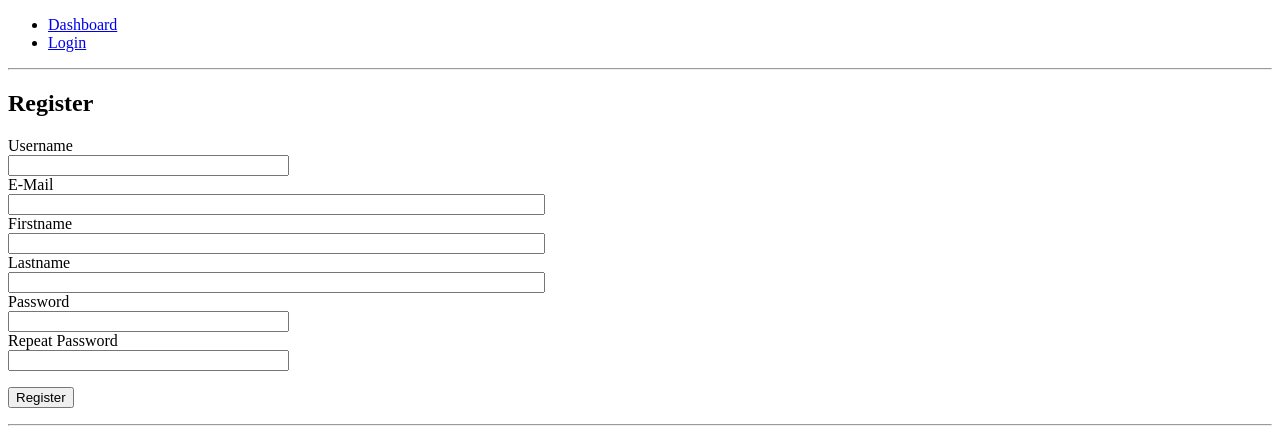
After one commit to unconnect/microCRM, a Flask app: page /register in a window 1280 px wide. The commit adds this page. Shown: the top 434 px of the page. Run offline with Flask 2, Linux system fonts and the light colour scheme.

Commit message:
added user registration, extended user model with first and lastname

```diff
--- a/app/forms.py
+++ b/app/forms.py
@@ -1,9 +1,35 @@
 from flask_wtf import FlaskForm
 from wtforms import StringField, PasswordField, BooleanField, SubmitField
-from wtforms.validators import DataRequired
+from wtforms.validators import DataRequired, ValidationError, Email, EqualTo
+from app.models import User
+
 
 class LoginForm(FlaskForm):
     username = StringField('Username', validators=[DataRequired()])
     password = PasswordField('Password', validators=[DataRequired()])
     remember_me = BooleanField('Remember me')
     login = SubmitField('Sign in')
+
+
+class RegistrationForm(FlaskForm):
+    username = StringField('Username', validators=[DataRequired()])
+    email = StringField('E-Mail', validators=[DataRequired(), Email()])
+    first_name = StringField('Firstname')
+    last_name = StringField('Lastname')
+    password = PasswordField('Password', validators=[DataRequired()])
+    password_repeated = PasswordField('Repeat Password', validators=[
+                                                DataRequired(),
+                                                EqualTo('password')])
+    submit = SubmitField('Register')
+
+    def validate_user(self, username):
+        user = User.query.filter_by(username=form.username.data).first()
+        if user is not None:
+            raise ValidationError('This username is already registered. '
+                                  'Please use a different one or try to login')
+
+    def validate_email(self, email):
+        user = User.query.filter_by(email=email.data).first()
+        if user is not None:
+            raise ValidationError('This E-Mail address is already '
+                                  'registered. Please use a different or try to login.')
--- a/app/models.py
+++ b/app/models.py
@@ -9,10 +9,13 @@ from flask_login import UserMixin
 def load_user(id):
     return User.query.get(int(id))
 
+
 class User(UserMixin, db.Model):
     # __tablename__ = 'custom_table_name'
     id = db.Column(db.Integer, primary_key=True)
     username = db.Column(db.String(64), index=True, unique=True)
+    first_name = db.Column(db.String(64))
+    last_name = db.Column(db.String(64))
     email = db.Column(db.String(255), index=True, unique=True)
     password_hash = db.Column(db.String(128))
     customers = db.relationship('Customer', backref='creator', lazy='dynamic')
--- a/app/routes.py
+++ b/app/routes.py
@@ -1,7 +1,7 @@
 from flask import render_template, flash, redirect, url_for, request
-from app import crm
+from app import crm, db
 from datetime import date
-from app.forms import LoginForm
+from app.forms import LoginForm, RegistrationForm
 from flask_login import current_user, login_user, logout_user, login_required
 from app.models import User
 from werkzeug.urls import url_parse
@@ -14,8 +14,10 @@ the_year = date.today().year
 @login_required
 def index():
     """
-    Index View
-    :return:
+    Index View:
+    Shows the apps dashboard for logged in users.
+
+    :return: render_template
     """
     # Dummy User with dictionary
     user = {'username': 'Nikolas'}
@@ -45,7 +47,7 @@ def index():
 @crm.route('/login', methods=['GET', 'POST'])
 def login():
     """
-    Login View
+    Login View:
     Renders login form and verifies user credentials. Redirects to index after
     user successfully logged in and flashes a message. Otherwise renders the
     form again.
@@ -76,3 +78,19 @@ def login():
 def logout():
     logout_user()
     return redirect(url_for('index'))
+
+@crm.route('/register', methods=['GET', 'POST'])
+def register():
+    if current_user.is_authenticated:
+        return redirect(url_for('indec'))
+    form = RegistrationForm()
+    if form.validate_on_submit():
+        user = User(username=form.username.data, email=form.email.data,
+                    first_name=form.first_name.data,
+                    last_name=form.last_name.data)
+        user.set_password(form.password.data)
+        db.session.add(user)
+        db.session.commit()
+        flash('You have successfully registered!')
+        return redirect(url_for('login'))
+    return render_template('register.html', title='Register', form=form)
--- a/app/templates/layout.html
+++ b/app/templates/layout.html
@@ -16,8 +16,11 @@
 <body>
 
 <header>
-    {% if user %}
-    <span>Hello {{ current_user.username }}, you are logged in!</span>
+    {% if current_user.is_authenticated %}
+    <span>Hello {{ current_user.first_name }} {{ current_user.last_name }}, you
+        are
+        logged
+        in!</span>
     {% endif %}
     <nav id="mainnavigation">
         <ul>
--- a/app/templates/login.html
+++ b/app/templates/login.html
@@ -23,4 +23,5 @@
             {{ form.login() }}
         </div>
     </form>
+    <p>New User? <a href="{{ url_for('register') }}">Click to Register!</a></p>
 {% endblock %}
--- /dev/null
+++ b/app/templates/register.html
@@ -0,0 +1,46 @@
+{% extends "layout.html" %}
+
+{% block content %}
+    <h1>Register</h1>
+    <form action="" method="post" novalidate>
+        {{ form.hidden_tag() }}
+        <div>
+            {{ form.username.label }}<br>
+            {{ form.username(size=32) }}<br>
+            {% for error in form.username.errors %}
+            <span style="color: red;">{{ error }}</span>
+            {% endfor %}
+        </div>
+        <div>
+            {{ form.email.label }}<br>
+            {{ form.email(size=64) }}<br>
+            {% for error in form.email.errors %}
+            <span style="color: red;">{{ error }}</span>
+            {% endfor %}
+        </div>
+        <div>
+            {{ form.first_name.label }}<br>
+            {{ form.first_name(size=64) }}<br>
+            {{ form.last_name.label }}<br>
+            {{ form.last_name(size=64) }}<br>
+            {% for error in form.first_name.errors or form.last_name.errors %}
+            <span style="color: red;">{{ error }}</span>
+            {% endfor %}
+        </div>
+        <div>
+            {{ form.password.label }}<br>
+            {{ form.password(size=32) }}<br>
+            {% for error in form.password.errors %}
+            <span style="color: red;">{{ error }}</span>
+            {% endfor %}
+        </div>
+        <div>
+            {{ form.password_repeated.label }}<br>
+            {{ form.password_repeated(size=32) }}<br>
+            {% for error in form.password_repeated.errors %}
+            <span style="color: red;">{{ error }}</span>
+            {% endfor %}
+        </div>
+        <p>{{ form.submit() }}</p>
+    </form>
+{% endblock %}
```
Also changed, not shown: migrations/versions/aa41238b3fee_users_table.py (added, +30 -0 lines), crm.db.
